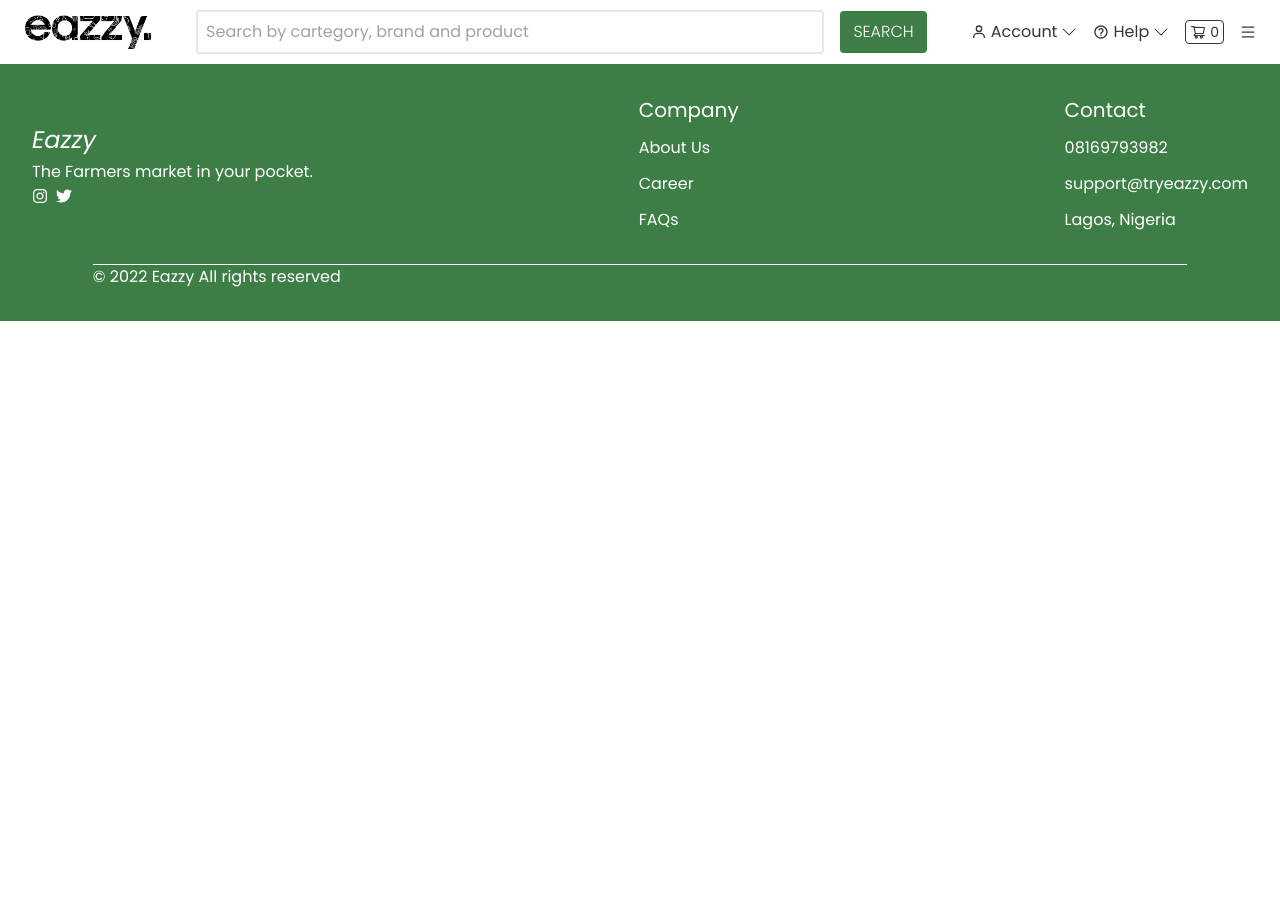
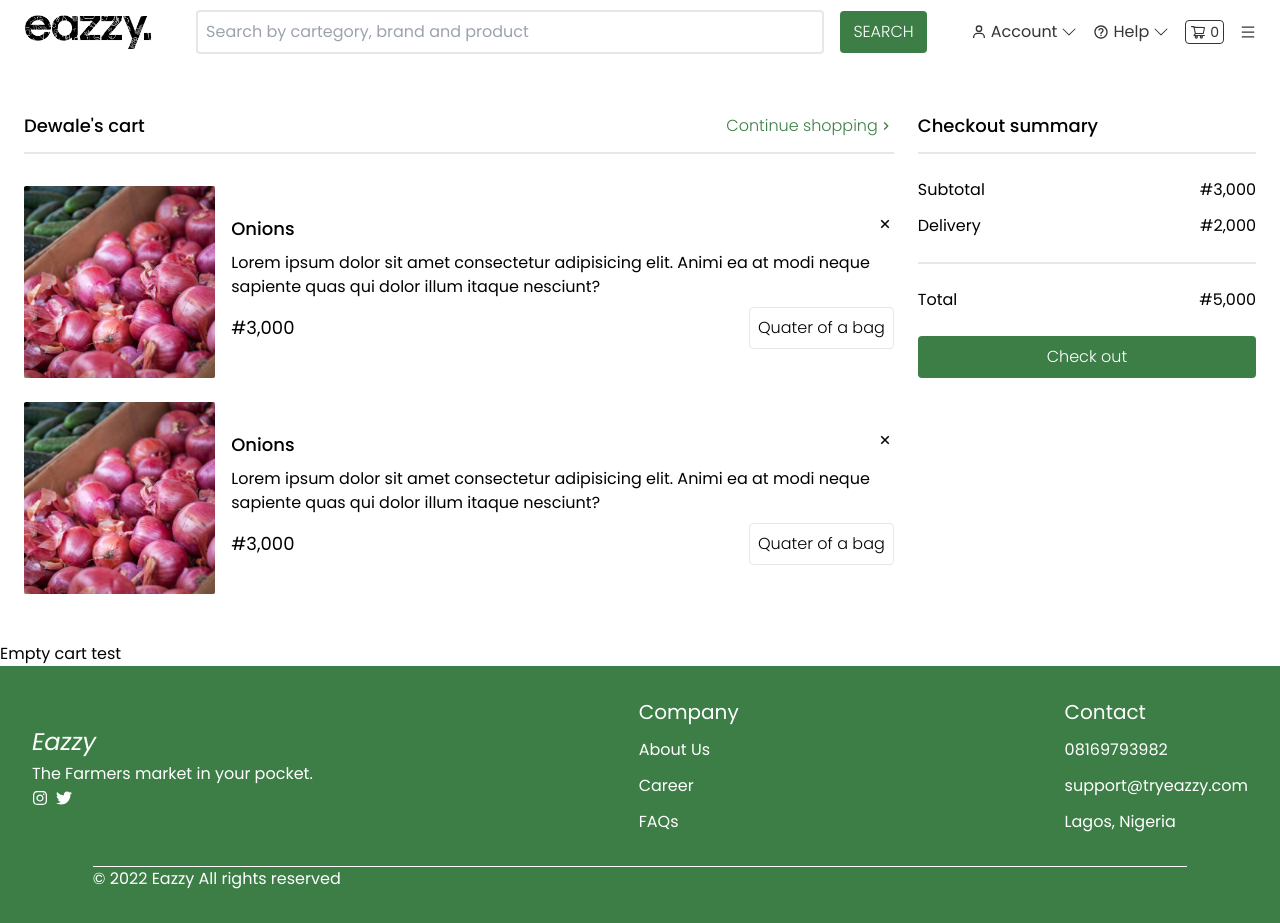
Before and after one commit to Dewaley/eazzy, a React (Create React App) app: page /cart in a window 1280 px wide. Before the commit the page ends 800 px from the top, so only its background shows below. Built offline with nearby package versions, Linux system fonts and the light colour scheme.

Commit message:
Cart design implemented with empty cart feaure

```diff
--- a/src/Routes/routes.js
+++ b/src/Routes/routes.js
@@ -1,3 +1,4 @@
+import Cart from "../pages/Cart/Cart"
 import Homepage from "../pages/Homepage/Homepage"
 import Product from "../pages/Product/Product"
 import Products from "../pages/Products/Products"
@@ -34,6 +35,10 @@ const routes = [
     {
         path: "/passwordreset",
         component: <PasswordReset/>
+    },
+    {
+        path: "/cart",
+        component: <Cart/>
     }
 ]
 
--- a/src/components/Navbar/Navbar.jsx
+++ b/src/components/Navbar/Navbar.jsx
@@ -173,7 +173,7 @@ const Navbar = () => {
       </div>
       <form
         action=''
-        className='md:hidden flex items-center gap-4 justify-center px-3'
+        className='md:hidden flex items-center gap-4 justify-center px-3 mb-2'
       >
         <input
           type='text'
--- /dev/null
+++ b/src/pages/Cart/Cart.jsx
@@ -0,0 +1,119 @@
+import { MdNavigateNext } from "react-icons/md";
+import { GrFormClose } from "react-icons/gr";
+import { AiOutlineShoppingCart } from "react-icons/ai";
+import onions from "../../assets/onions.png";
+import cart from "../../assets/cart.svg";
+import Button from "../../components/Button/Button";
+import { useState } from "react";
+
+const Cart = () => {
+  const [bount, setBount] = useState(99);
+
+  return (
+    <div>
+      {bount > 0 ? (
+        <div>
+          <div className='flex flex-col md:flex-row px-3 md:px-6 py-12 gap-6'>
+            <div className='flex flex-col gap-8 md:w-[72%]'>
+              <div className='flex justify-between border-b-2 pb-3'>
+                <h1 className='text-lg font-medium'>Dewale's cart</h1>
+                <h4 className='flex items-center font-light text-greenish'>
+                  Continue shopping
+                  <MdNavigateNext />
+                </h4>
+              </div>
+              <div className='flex flex-col gap-6'>
+                <div className='flex gap-4 items-center'>
+                  <img
+                    src={onions}
+                    alt=''
+                    className='h-48 w-48 object-center object-cover'
+                  />
+                  <div className='flex flex-col gap-2'>
+                    <div className='flex justify-between'>
+                      <h1 className='text-lg font-medium'>Onions</h1>
+                      <h4 className='text-lg font-medium'>
+                        <GrFormClose />
+                      </h4>
+                    </div>
+                    <p>
+                      Lorem ipsum dolor sit amet consectetur adipisicing elit.
+                      Animi ea at modi neque sapiente quas qui dolor illum
+                      itaque nesciunt?
+                    </p>
+                    <div className='flex justify-between items-center'>
+                      <span className='text-lg'>#3,000</span>
+                      <span className='border-[1px] rounded p-2 font-light'>
+                        Quater of a bag
+                      </span>
+                    </div>
+                  </div>
+                </div>
+                <div className='flex gap-4 items-center'>
+                  <img
+                    src={onions}
+                    alt=''
+                    className='h-48 w-48 object-center object-cover'
+                  />
+                  <div className='flex flex-col gap-2'>
+                    <div className='flex justify-between'>
+                      <h1 className='text-lg font-medium'>Onions</h1>
+                      <h4 className='text-lg font-medium'>
+                        <GrFormClose />
+                      </h4>
+                    </div>
+                    <p>
+                      Lorem ipsum dolor sit amet consectetur adipisicing elit.
+                      Animi ea at modi neque sapiente quas qui dolor illum
+                      itaque nesciunt?
+                    </p>
+                    <div className='flex justify-between items-center'>
+                      <span className='text-lg'>#3,000</span>
+                      <span className='border-[1px] rounded p-2 font-light'>
+                        Quater of a bag
+                      </span>
+                    </div>
+                  </div>
+                </div>
+              </div>
+            </div>
+            <div className='md:w-[28%]'>
+              <h1 className='border-b-2 pb-3 text-lg font-medium'>
+                Checkout summary
+              </h1>
+              <div className='py-6 border-b-2 flex flex-col gap-3'>
+                <div className='flex justify-between'>
+                  <h4>Subtotal</h4>
+                  <span>#3,000</span>
+                </div>
+                <div className='flex justify-between'>
+                  <h4>Delivery</h4>
+                  <span>#2,000</span>
+                </div>
+              </div>
+              <div className='flex justify-between py-6'>
+                <h4>Total</h4>
+                <span>#5,000</span>
+              </div>
+              <Button content={"Check out"} large />
+            </div>
+          </div>
+          <span className='w-full text-center' onClick={() => setBount(0)}>
+            Empty cart test
+          </span>
+        </div>
+      ) : (
+        <div className='bg-[#E5E5E5] flex justify-center items-center min-h-[60vh] py-8'>
+          <div className='flex flex-col items-center justify-center bg-white md:w-[70vw] p-8 gap-4 rounded'>
+            <img src={cart} alt="" />
+            <h4 className='text-lg font-medium text-center'>Your cart is empty</h4>
+            <p className="font-light text-center">See our categories and shop from us</p>
+            <a href="/"><Button big content={"Start shopping"} /></a>
+          </div>
+        </div>
+      )}
+    </div>
+  );
+};
+
+export default Cart;
```
Also changed, not shown: src/assets/cart.svg (added).
